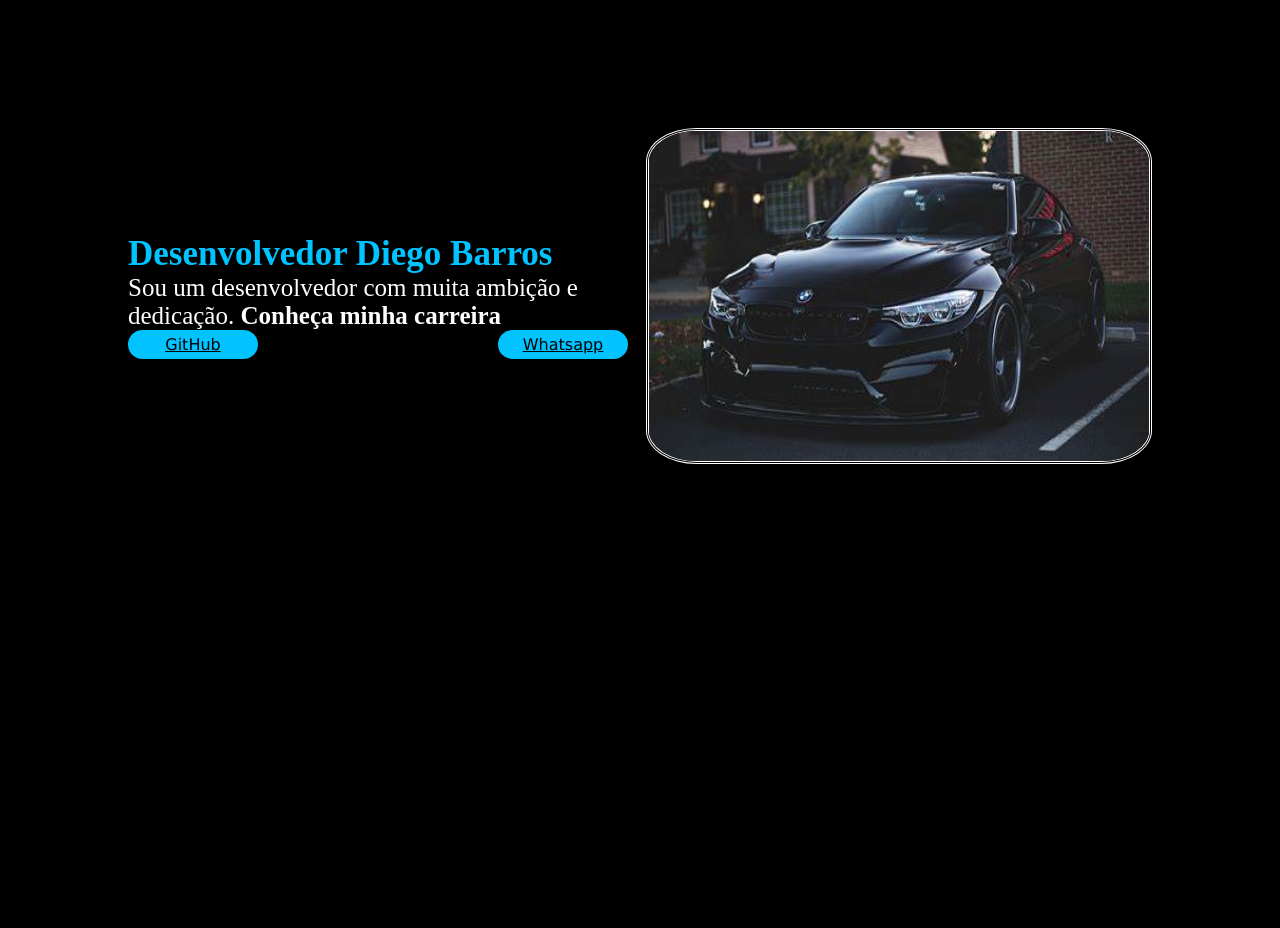
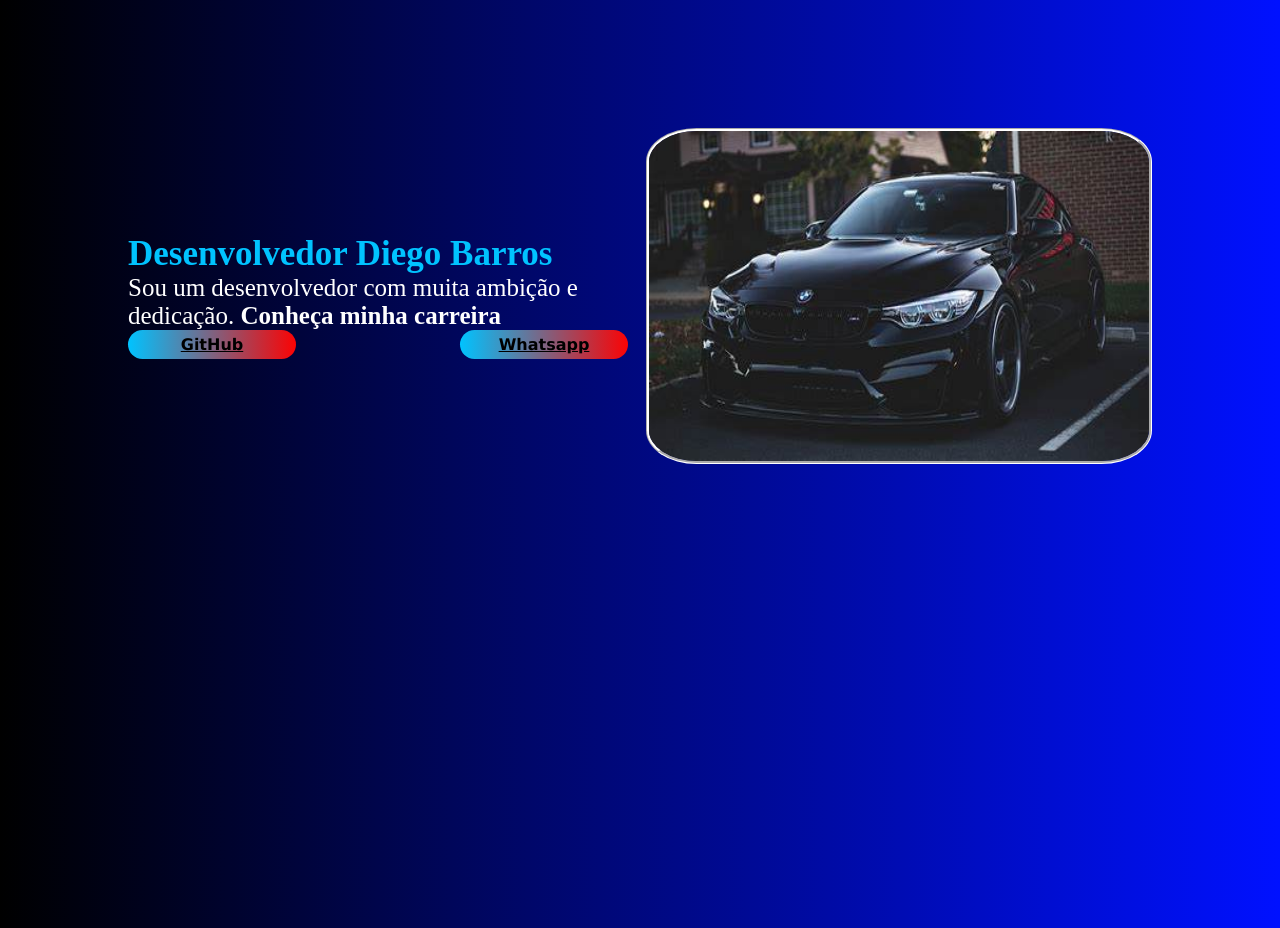
Before and after one commit to Diego17Barros/HTML-CSS, a plain HTML site: page CursoAlura/index.html in a window 1280 px wide. Drawn offline with Linux system fonts and the light colour scheme.

Commit message:
mudança nos backgrounds

```diff
--- a/CursoAlura/index.html
+++ b/CursoAlura/index.html
@@ -28,8 +28,8 @@
             </p>
 
             <div class="links__botoes">
-                <a class="Links__link" href="https://github.com/Diego17Barros">GitHub</a>
-                <a class="Links__link" href="https://wa.me/qr/MKKGXWRPNGIIM1 ">Whatsapp</a>
+                <a class="Links__link" href="https://github.com/Diego17Barros"><b>GitHub</b></a>
+                <a class="Links__link" href="https://wa.me/qr/MKKGXWRPNGIIM1 "><b>Whatsapp</b></a>
             </div>
 
         </section>
--- a/CursoAlura/style.css
+++ b/CursoAlura/style.css
@@ -4,6 +4,7 @@
     padding: 0%;
 }
 body {
+    background: linear-gradient(to left, #0011ff, #000000);
     box-sizing: border-box;
     height: 100vh;
     background-color: rgb(0, 0, 0);
@@ -34,17 +35,17 @@ body {
 }
 .Links__link{
     color: black;
-    background-color: #00c3ff;
-    font-family: 'Lucida Sans', 'Lucida Sans Regular', 'Lucida Grande', 'Lucida Sans Unicode', Geneva, Verdana, sans-serif;
-    width: 100px;
+    background: linear-gradient(to right, #00c3ff, #ff0303fb);
+    font-family:Verdana, Geneva, Tahoma, sans-serif;
+    width: 150px;
     text-align: center;
-    border-radius: 15px;
-    padding: 5px 15px;
+    border-radius: 23px;
+    padding: 5px 9px;
 }
 img{
     width: 500px;
     height: 330px;
     border-radius: 10%;
-    border-style: double;
+    border-style: groove;
     border-color: rgb(255, 255, 255);
 }
```
